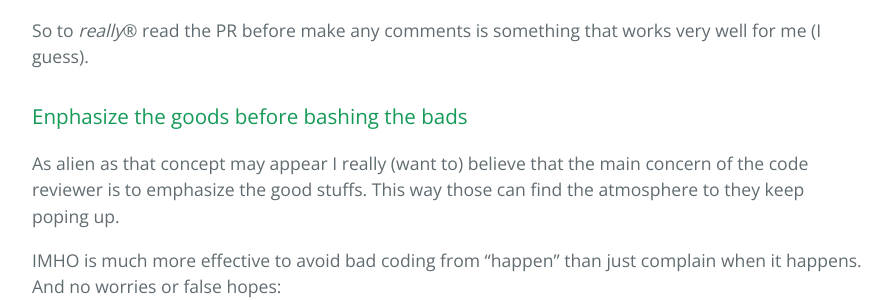
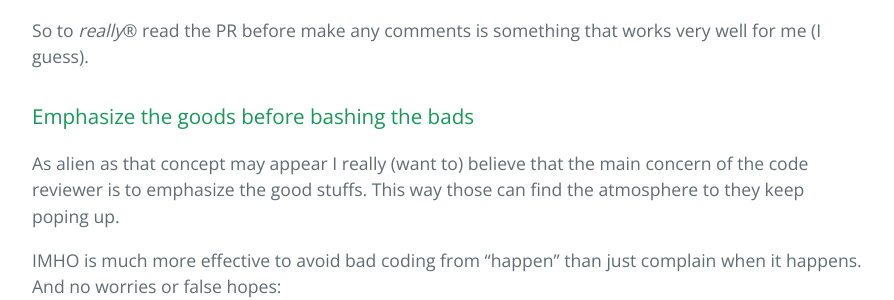
Before and after one commit to mistersourcerer/blog, a Jekyll site: the page built from _posts/en/2017-03-20-the-polite-code-reviewer.md, in a window 1280 px wide and 900 px high, scrolled down 1280 px. Shown: the part 158-458 px from the top of the window, without its empty margins (192-1086 px from the left). Built offline with Jekyll 4.4.1, drawn with Linux system fonts in a browser that asks for light colours.

Commit message:
:pencil: Correct typo.

```diff
--- a/_posts/en/2017-03-20-the-polite-code-reviewer.md
+++ b/_posts/en/2017-03-20-the-polite-code-reviewer.md
@@ -67,7 +67,7 @@ are wrapped in a context that fits in my mind.
 So to *really*® read the PR before make any comments
 is something that works very well for me (I guess).
 
-### Enphasize the goods before bashing the bads
+### Emphasize the goods before bashing the bads
 
 As alien as that concept may appear I really (want to) believe that
 the main concern of the code reviewer is to emphasize the good stuffs.
```
